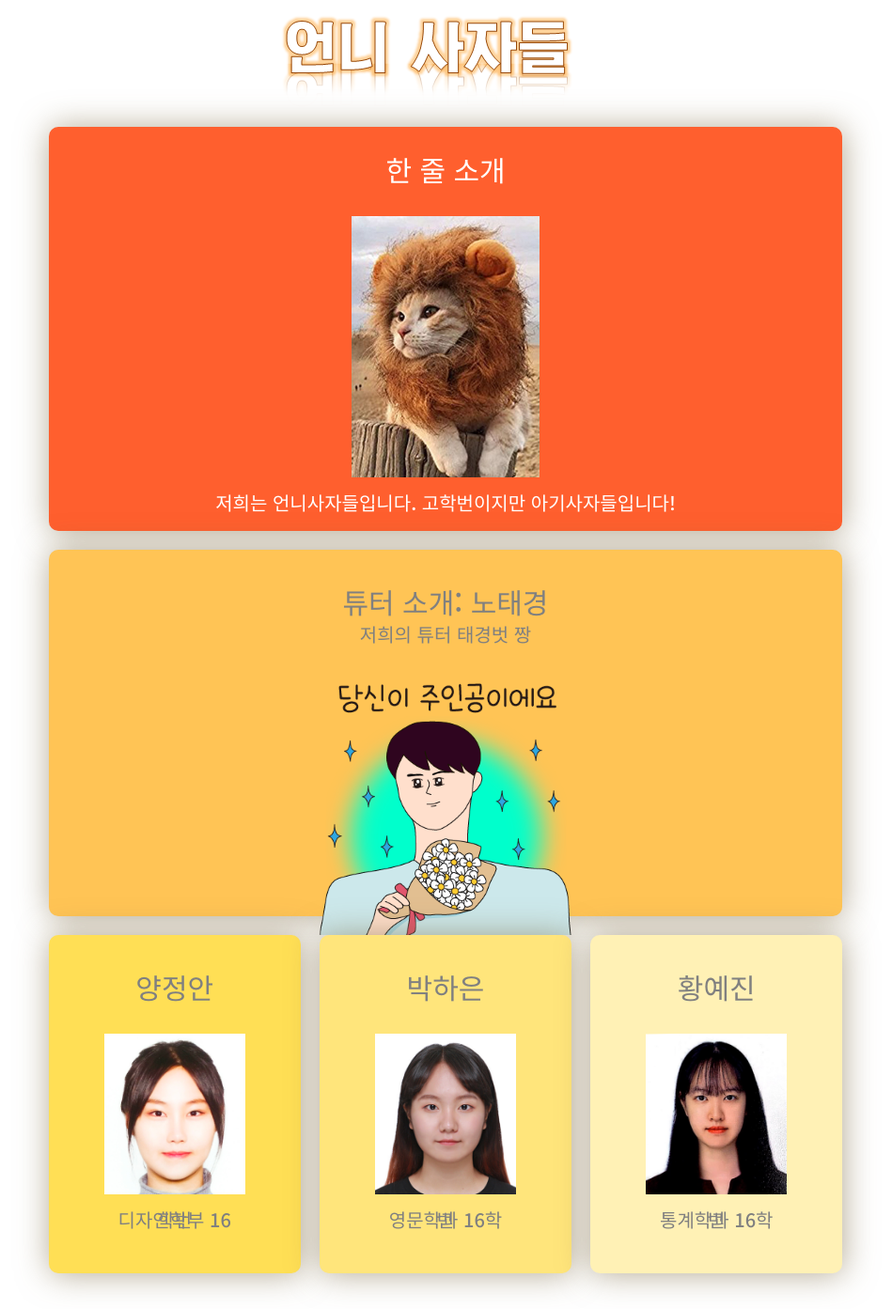
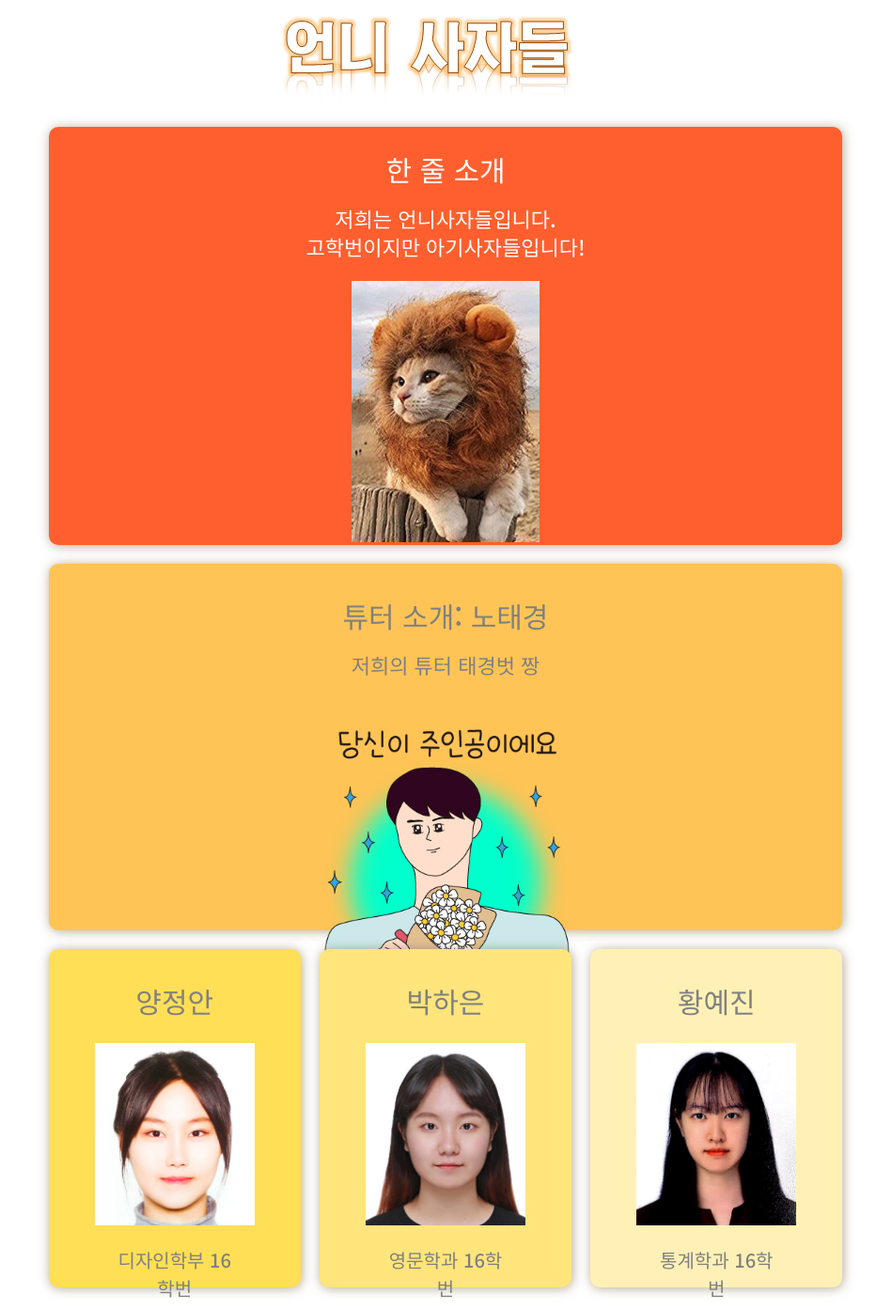
Before and after one commit to lovelyanng/Eonnilions, a plain HTML site: page index.html in a window 1280 px wide. Shown: the part 47-1440 px from the top of the page at 94% size, without its empty margins (186-1135 px from the left). Drawn offline with Linux system fonts and the light colour scheme.

Commit message:
Add files via upload

```diff
--- a/eonnni_style.css
+++ b/eonnni_style.css
@@ -31,7 +31,7 @@ li {
     text-align: center;
     padding: 30px;
     border-radius: 10px;
-    box-shadow: 1px 1px 34px 0px rgba(122,101,61,0.56);
+    box-shadow: 1px 1px 12px 0px rgba(122,101,61,0.56);
     }
 
 
@@ -47,7 +47,7 @@ li {
 .cell-1{
  background-color: #ff5f2e;
  grid-column: 1/ span 3;
- height: 370px;
+ height: 385px;
 }
 
 .cell-2{
@@ -69,32 +69,9 @@ li {
     height: 330px;
 }
 
-.cell-6{
-    background-color: #D81159;
-}
-
-.cell-7{
-    background-color: #9055A2;
-}
-
-.cell-8{
-    background-color:#DE6449;
-}
-
-.cell-9{
-    background-color: #4F86C6;
-}
-
 blockquote{
-    font-size: 20px;
-    line-height: 0px;
-}
-
-.img1, .img2, .img3 {
-    resize:both;
-    float: center;
-    max-width: 150px;
-    margin: 5px;
+    font-size: 22px;
+    font-weight: lighter;
 }
 
 p {margin-top: 10px;
@@ -104,7 +81,16 @@ a:link {color:gray; text-decoration: none;
 }
 a:hover {color: #FF9655;}
 
-.과1, .과2, .과3 {color: gray}
+.과1, .과2, .과3 {
+    font-size: 20px;
+    color: gray
+}
+
+.img1, .img2, .img3{
+    resize:both;
+    float: center;
+    max-width: 170px;}
+
 
 .태경벗사진 {
     resize:both;
@@ -116,7 +102,7 @@ a:hover {color: #FF9655;}
     resize:both;
     float: center;
     max-width: 200px;
-    margin: 5px;
+    margin: 0px;
 }
 
 .titlepic {
--- a/index.html
+++ b/index.html
@@ -10,11 +10,13 @@
 
 <body>
     <div class="container">
+        <a href="index.html">
         <img class="titlepic" src="제목.png" alt="언니사자들">
+        </a>
         <ul class="cell">
             <li class="cell-1">한 줄 소개
-                <br><br><img class="언니사자사진" src="언니사자.jpeg" alt="언니사자들">
-                <blockquote> 저희는 언니사자들입니다. 고학번이지만 아기사자들입니다!</blockquote>
+                <blockquote> 저희는 언니사자들입니다. <br> 고학번이지만 아기사자들입니다!</blockquote>
+                <img class="언니사자사진" src="언니사자.jpeg" alt="언니사자들">
             </li>
 
             <li class="cell-5">
```
